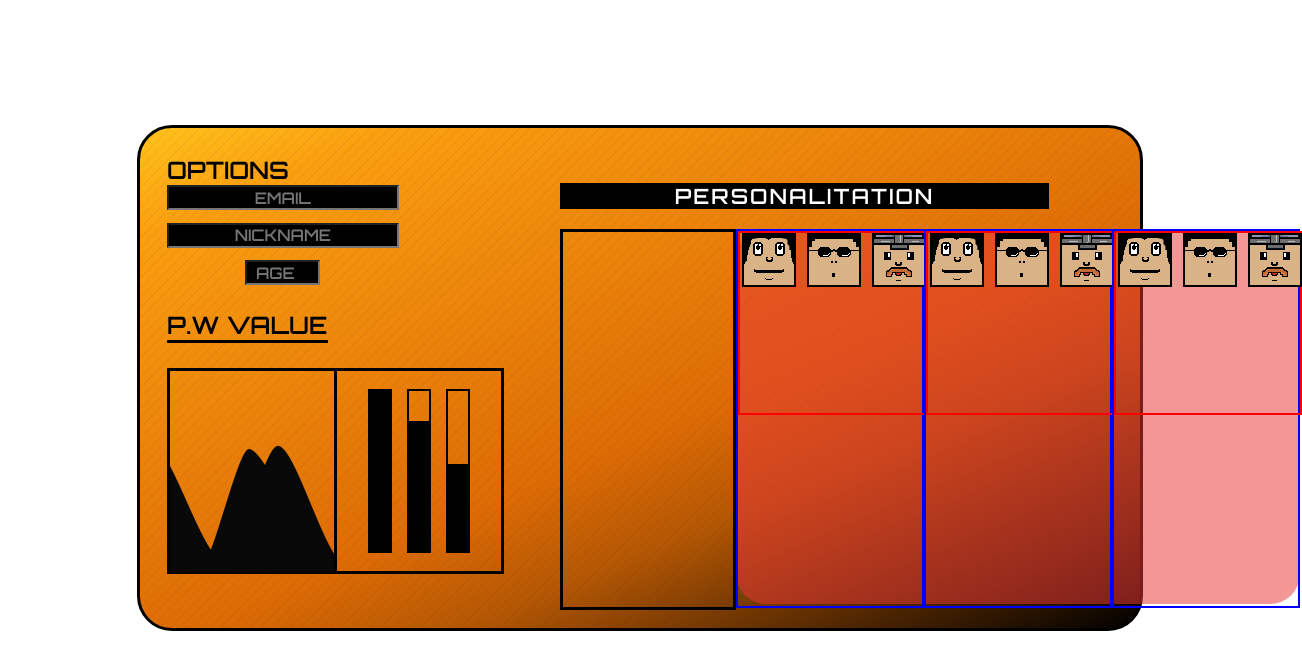
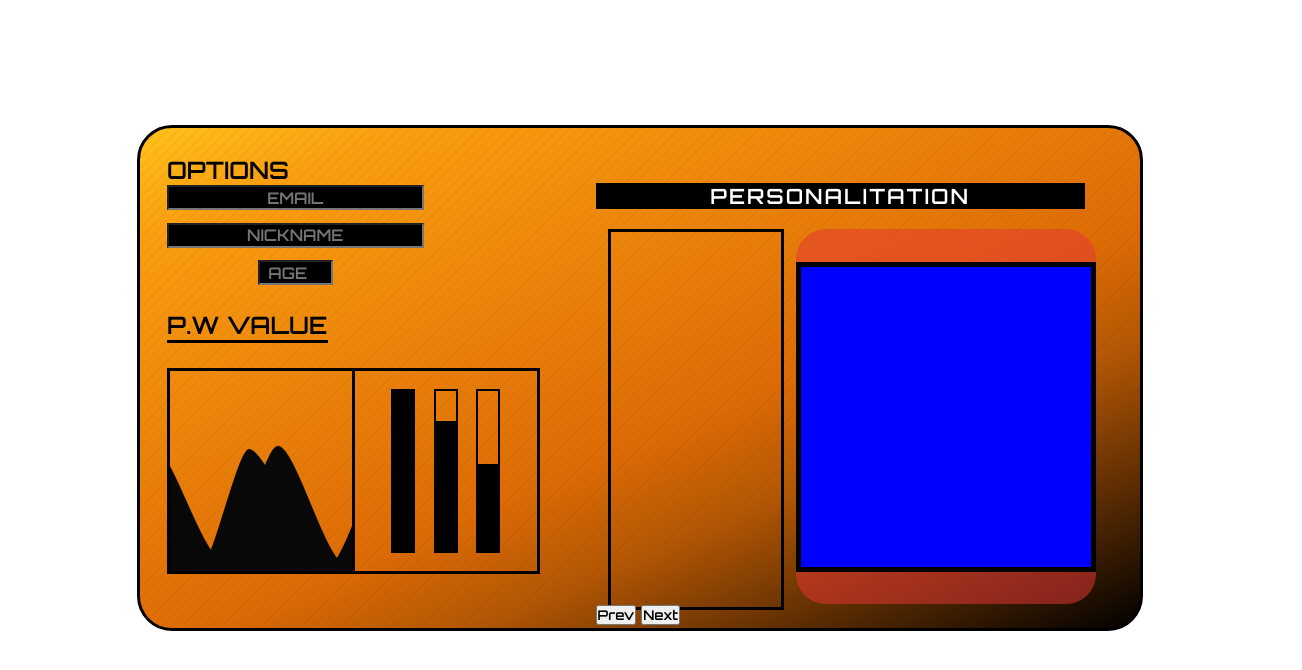
Before and after one commit to manuelmid/character-customization-box, a plain HTML site: page index.html in a window 1280 px wide. Shown: the whole page, 1302 px wide, since content can reach past the window. Drawn offline with Linux system fonts and the light colour scheme.

Commit message:
slider box added

```diff
--- a/index.html
+++ b/index.html
@@ -71,51 +71,23 @@
                             <div class="arrow left">&#60;</div>
                         </div> -->
 
-                            <div id="slider-box">
-                                <div id="right-box-grid" style="border: 2px solid red;">
-                                    <div class="face-1"><img src="./img/faces/face-1.png" alt="KID" style="background-color: #d9b385;"></div>
-                                    <div class="face-2"><img src="./img/faces/face-2.png" alt="DETECTIVE" style="background-color: #d9b385;"></div>
-                                    <div class="face-3"><img src="./img/faces/face-3.png" alt="POLICEMAN" style="background-color: #d9b385;"></div>
-                                    <div class="face-4"></div>
-                                    <div class="face-5"></div>
-                                    <div class="face-5"></div>
-                                    <div class="face-6"></div>
-                                    <div class="face-7"></div>
-                                    <div class="face-8"></div>
-                                </div>
+
+                        <div id="carousel-container">
+                            <div id="carousel-slider">
+                                <div class="card-3" style="background-color: burlywood;" id="lastClone"></div>
+                                 <div class="card-1" style="background-color: blue;"></div>
+                                 <div class="card-2" style="background-color: brown;"></div>
+                                 <div class="card-3" style="background-color: burlywood;"></div>
+                                <div class="card-1" style="background-color: blue;" id="firstClone"></div>
                             </div>
+                        </div>
 
-                            <div id="slider-box">
-                                <div id="right-box-grid" style="border: 2px solid red;">
-                                    <div class="face-1"><img src="./img/faces/face-1.png" alt="KID" style="background-color: #d9b385;"></div>
-                                    <div class="face-2"><img src="./img/faces/face-2.png" alt="DETECTIVE" style="background-color: #d9b385;"></div>
-                                    <div class="face-3"><img src="./img/faces/face-3.png" alt="POLICEMAN" style="background-color: #d9b385;"></div>
-                                    <div class="face-4"></div>
-                                    <div class="face-5"></div>
-                                    <div class="face-5"></div>
-                                    <div class="face-6"></div>
-                                    <div class="face-7"></div>
-                                    <div class="face-8"></div>
-                                </div>
-                            </div>
 
-                            <div id="slider-box">
-                                <div id="right-box-grid" style="border: 2px solid red;">
-                                    <div class="face-1"><img src="./img/faces/face-1.png" alt="KID" style="background-color: #d9b385;"></div>
-                                    <div class="face-2"><img src="./img/faces/face-2.png" alt="DETECTIVE" style="background-color: #d9b385;"></div>
-                                    <div class="face-3"><img src="./img/faces/face-3.png" alt="POLICEMAN" style="background-color: #d9b385;"></div>
-                                    <div class="face-4"></div>
-                                    <div class="face-5"></div>
-                                    <div class="face-5"></div>
-                                    <div class="face-6"></div>
-                                    <div class="face-7"></div>
-                                    <div class="face-8"></div>
-                                </div>
-                            </div>
-                    </div>
 
                     </div>
                 </div>
+                <button id="prvBtn">Prev</button>
+                <button id="nextBtn">Next</button>
                 </div>
 
             </div>
@@ -124,7 +96,7 @@
 
 
     </section>
-    <script></script>
+    <script src="./slider/app.js"></script>
 </body>
 
 </html>
--- a/slider/app.js
+++ b/slider/app.js
@@ -0,0 +1,43 @@
+const carouselSlide = document.querySelector('#carousel-slider');
+const carouselBoxs = document.querySelectorAll('#carousel-slider div')
+
+//BUTTONS
+
+const prevBtn = document.querySelector('#prvBtn');
+const nextBtn = document.querySelector('#nextBtn');
+
+//COUNTER
+
+let counter = 1;
+const size = carouselBoxs[0].clientWidth;
+
+carouselSlide.style.transform = 'translateX(' + (-size * counter) + 'px)';
+
+//BUTTON LISTENERS
+
+nextBtn.addEventListener('click', ()=>{
+    if(counter >= carouselBoxs.length -1) return;
+   carouselSlide.style.transition = "transform 0.1s ease-in-out";
+   counter++;
+   carouselSlide.style.transform = 'translateX(' + (-size * counter) + 'px)';
+});
+
+prevBtn.addEventListener('click', ()=>{
+    if(counter <= 0) return;
+   carouselSlide.style.transition = "transform 0.1s ease-in-out";
+   counter--;
+   carouselSlide.style.transform = 'translateX(' + (-size * counter) + 'px)';
+});
+
+carouselSlide.addEventListener('transitionend', ()=>{
+    if(carouselBoxs[counter].id === 'lastClone'){
+        carouselSlide.style.transform = "none";
+        counter = carouselBoxs.length -2;
+        carouselSlide.style.transform = 'translateX(' + (-size * counter) + 'px)';
+    }
+    if(carouselBoxs[counter].id === 'firstClone'){
+        carouselSlide.style.transform = "none";
+        counter = carouselBoxs.length - counter;
+        carouselSlide.style.transform = 'translateX(' + (-size * counter) + 'px)';
+    }
+});
--- a/slider/style.css
+++ b/slider/style.css
@@ -18,7 +18,7 @@
     height: 300px;
 }
 
-#card-1, #card-2, #card-3{
+.card-1, .card-2, .card-3{
     width: 300px;
     height: 300px;
     flex: none;
--- a/styles.css
+++ b/styles.css
@@ -185,12 +185,41 @@
 
 #editing-boxs #right-box{
     display: flex;
-
-    width: 400%;
+    width: 300px;
     height: 375px;
     border-radius: 30px;
     background-color: rgba(231, 55, 55, 0.521);
+    overflow: hidden;
 }
+
+
+/**/
+
+#carousel-container{
+    margin: auto;
+    border: 5px solid black;
+    overflow: hidden;
+}
+
+#carousel-slider{
+    display: flex;
+    width: 100%;
+    height: 300px;
+}
+
+.card-1, .card-2, .card-3{
+    width: 300px;
+    height: 300px;
+    flex: none;
+}
+
+/**/
+
+
+
+
+
+
 
 #right-box .arrow-right{
     position: absolute;
```
Also changed, not shown: slider/index.html (+6 -3 lines).
